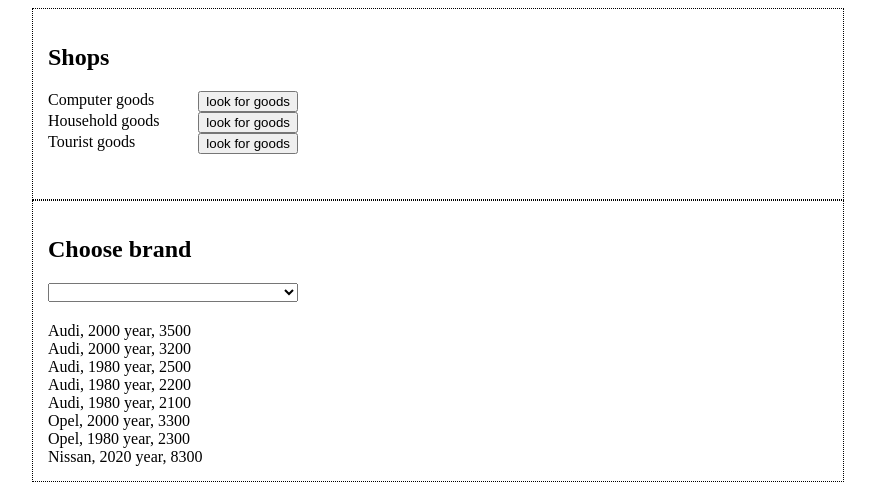
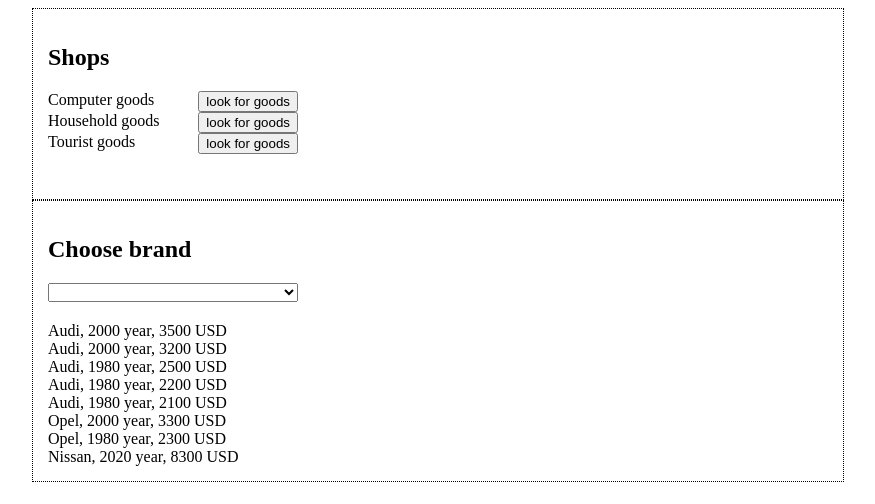
Before and after one commit to YurGoV/vue, a Vue app: page / in a window 1280 px wide. Shown: the top 504 px of the page, without its empty margins (8-883 px from the left). Built offline with nearby package versions, Linux system fonts and the light colour scheme.

Commit message:
FIX: USD added

```diff
--- a/src/lessons/03/Task-02.vue
+++ b/src/lessons/03/Task-02.vue
@@ -23,7 +23,7 @@
     <div class="order">
       <ul>
         <li v-for="car in filteredCars" :key="car.id">
-          {{ getBrandById(car.brandId) }}, {{ car.manufacturedOn }} year, {{ car.price }}
+          {{ getBrandById(car.brandId) }}, {{ car.manufacturedOn }} year, {{ car.price }} USD
         </li>
       </ul>
     </div>
```
